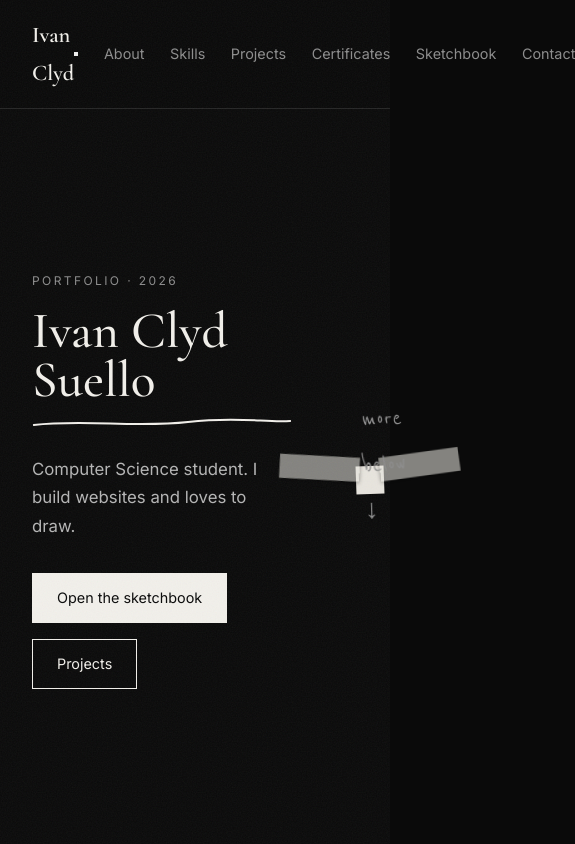
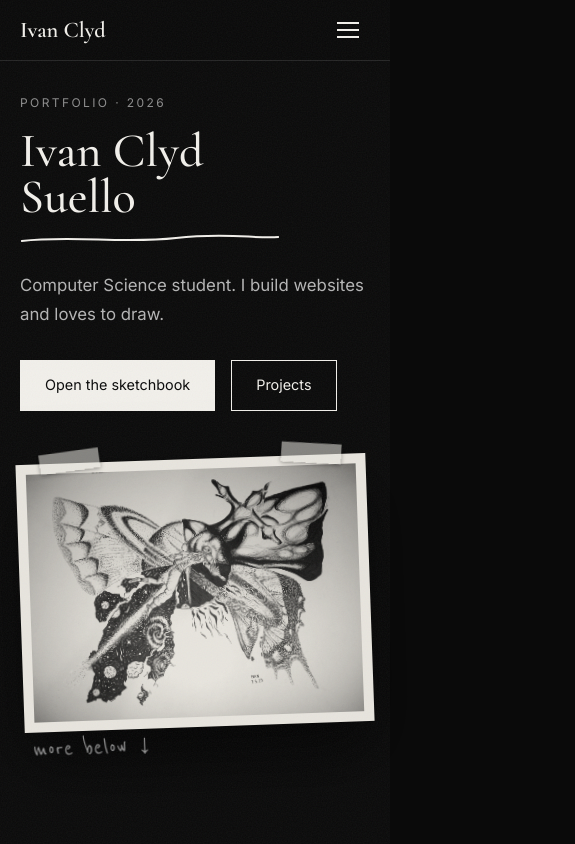
Before and after one commit to kuraido02/my-portfolio, a React (Vite) app: page / in a window 390 px wide. Shown: the top 844 px of the page, 575 px wide, since content can reach past the window. Built offline with nearby package versions, Linux system fonts and the light colour scheme.

Commit message:
changed the css style for mobile and other device viewing experience

```diff
--- a/src/index.css
+++ b/src/index.css
@@ -231,3 +231,97 @@ a:hover { text-decoration: underline; text-underline-offset: 4px; }
 /* certificates keep their real colors when opened */
 .cert-view img { mix-blend-mode: normal; filter: none; }
 .lightbox figcaption a { font-family: 'Inter', sans-serif; font-size: 0.75rem; color: #151515; text-decoration: underline; }
+
+
+
+
+
+/* =========================================================
+   RESPONSIVE
+   ========================================================= */
+
+/* never scroll sideways, never overflow */
+body { overflow-x: clip; }
+img, video { max-width: 100%; }
+
+/* fluid spacing and type: scales smoothly between screen sizes */
+.section { padding: clamp(3.5rem, 9vw, 6rem) clamp(1.25rem, 4vw, 2rem); }
+.section h2 { font-size: clamp(2rem, 6vw, 2.6rem); }
+.hero h1 { font-size: clamp(3rem, 10vw, 6.2rem); }
+.hero { min-height: calc(100svh - 70px); }
+.grid { grid-template-columns: repeat(auto-fit, minmax(min(230px, 100%), 1fr)); }
+.certs { grid-template-columns: repeat(auto-fill, minmax(min(260px, 100%), 1fr)); }
+.logo { white-space: nowrap; }
+
+/* comfortable tap targets */
+.btn, .close { min-height: 44px; display: inline-flex; align-items: center; justify-content: center; }
+
+/* hamburger button: hidden on desktop */
+.menu-toggle {
+  display: none;
+  width: 44px;
+  height: 44px;
+  background: none;
+  border: 0;
+  cursor: pointer;
+}
+
+/* tablet and below */
+@media (max-width: 900px) {
+  .hero { grid-template-columns: 1fr; gap: 3.5rem; min-height: auto; padding-top: 2.5rem; }
+  .sheet { width: 100%; max-width: 520px; margin: 0 auto; }
+  .plates { column-count: 2; }
+}
+
+/* phones and small tablets: hamburger menu */
+@media (max-width: 760px) {
+  .navbar { padding: 0.5rem 1.25rem; }
+
+  .menu-toggle { display: flex; flex-direction: column; justify-content: center; align-items: center; gap: 5px; }
+  .menu-toggle span { display: block; width: 22px; height: 2px; background: var(--ink); transition: transform 0.3s, opacity 0.3s; }
+  .menu-toggle[aria-expanded='true'] span:nth-child(1) { transform: translateY(7px) rotate(45deg); }
+  .menu-toggle[aria-expanded='true'] span:nth-child(2) { opacity: 0; }
+  .menu-toggle[aria-expanded='true'] span:nth-child(3) { transform: translateY(-7px) rotate(-45deg); }
+
+  .navbar nav {
+    position: absolute;
+    top: 100%;
+    left: 0;
+    right: 0;
+    display: none;
+    flex-direction: column;
+    padding: 0.25rem 1.25rem 1rem;
+    background: rgba(10, 10, 10, 0.98);
+    border-bottom: 1px solid var(--line);
+  }
+  .navbar nav.open { display: flex; }
+  .navbar nav a { margin: 0; padding: 0.9rem 0; font-size: 1rem; border-bottom: 1px solid var(--line); }
+  .navbar nav a:last-child { border-bottom: 0; }
+}
+
+/* phones */
+@media (max-width: 560px) {
+  .plates { column-count: 1; }
+  .hero { padding: 2rem 1.25rem 4.5rem; gap: 3rem; }
+  .sheet { padding: 10px; }
+  .sheet::before, .sheet::after { width: 60px; height: 20px; }
+  .section h2::after { margin-left: 1rem; }
+
+  .lightbox { padding: 3.5rem 0.75rem 1rem; }
+  .lightbox figure { max-width: 100%; padding: 10px 10px 6px; }
+  .lightbox img { max-height: 72vh; }
+  .close { top: 0.75rem; right: 0.75rem; }
+}
+
+/* touch screens: no sticky hover effects after a tap */
+@media (hover: none) {
+  .card:hover, .cert:hover { transform: none; border-color: var(--line); }
+  .plate:hover { transform: rotate(var(--tilt, 0deg)); box-shadow: 0 12px 30px rgba(0, 0, 0, 0.55); }
+}
+
+/* respect "reduce motion" settings */
+@media (prefers-reduced-motion: reduce) {
+  html { scroll-behavior: auto; }
+  .reveal { opacity: 1; transform: none; transition: none; }
+  .scribble path { animation: none; stroke-dashoffset: 0; }
+}
```
